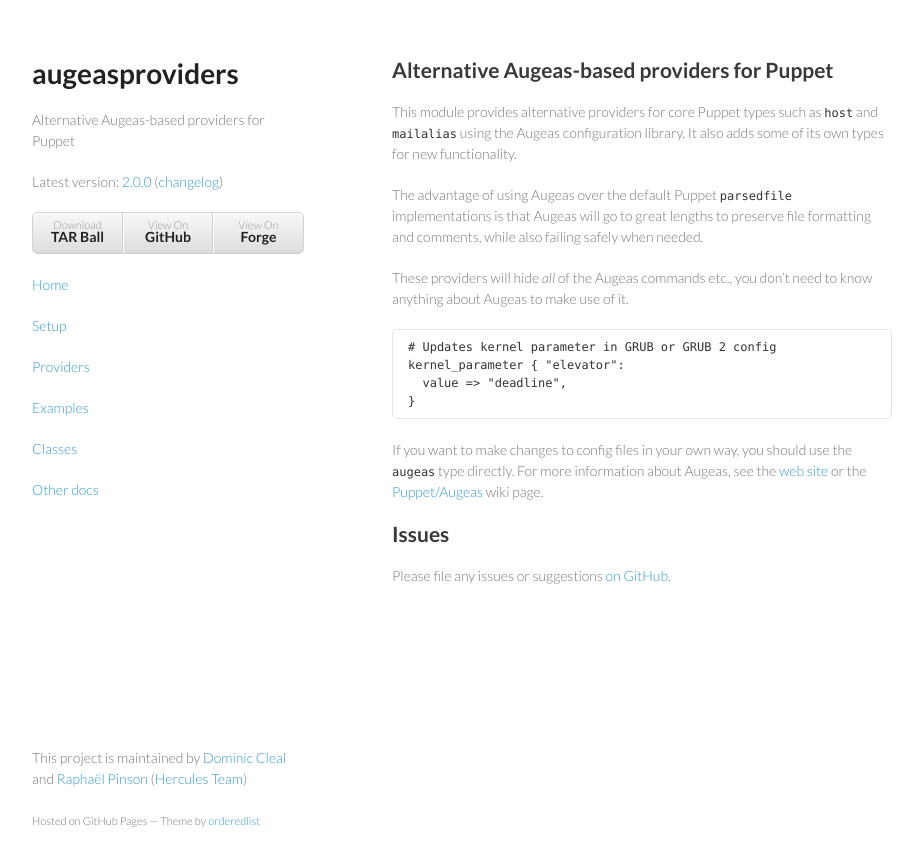
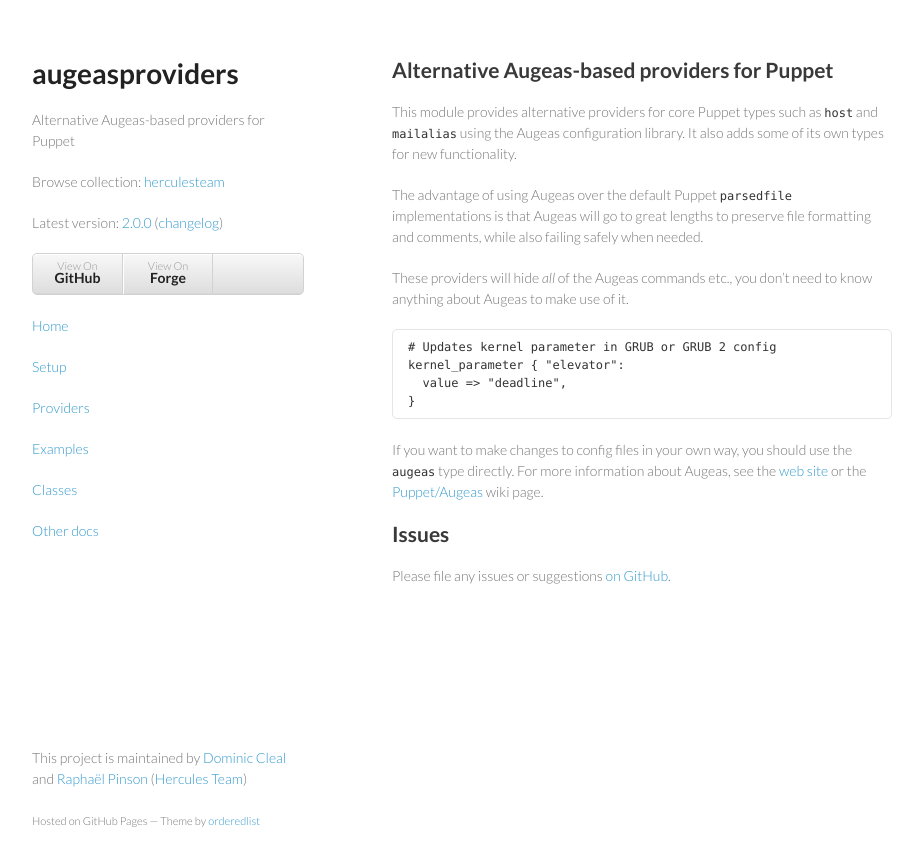
Before and after one commit to voxpupuli/puppet-augeasproviders, a Jekyll site: the page built from index.md, in a window 1280 px wide. Shown: the top 866 px of the page, without its empty margins (178-1101 px from the left). Built offline with Jekyll 4.4.1, drawn with Linux system fonts in a browser that asks for light colours.

Commit message:
Link to herculesteam Forge account

```diff
--- a/_layouts/minimal.html
+++ b/_layouts/minimal.html
@@ -19,14 +19,17 @@
         <p>Alternative Augeas-based providers for Puppet</p>
 
         <p class="view">
-          Latest version: <a href="http://forge.puppetlabs.com/domcleal/augeasproviders">2.0.0</a>
+          Browse collection: <a href="https://forge.puppetlabs.com/herculesteam">herculesteam</a>
+        </p>
+
+        <p class="view">
+          Latest version: <a href="http://forge.puppetlabs.com/herculesteam/augeasproviders">2.0.0</a>
           (<a href="/documentation/changelog.html">changelog</a>)
         </p>
 
         <ul>
-          <li><a href="http://forge.puppetlabs.com/domcleal/augeasproviders/1.2.0.tar.gz">Download <strong>TAR Ball</strong></a></li>
-          <li><a href="https://github.com/hercules-team/augeasproviders">View On <strong>GitHub</strong></a></li>
-          <li><a href="http://forge.puppetlabs.com/domcleal/augeasproviders">View On <strong>Forge</strong></a></li>
+          <li><a href="https://github.com/hercules-team?query=augeasproviders">View On <strong>GitHub</strong></a></li>
+          <li><a href="http://forge.puppetlabs.com/herculesteam">View On <strong>Forge</strong></a></li>
         </ul>
         <p class="view"><a href="/">Home</a></p>
         <p class="view"><a href="/setup/">Setup</a></p>
```
